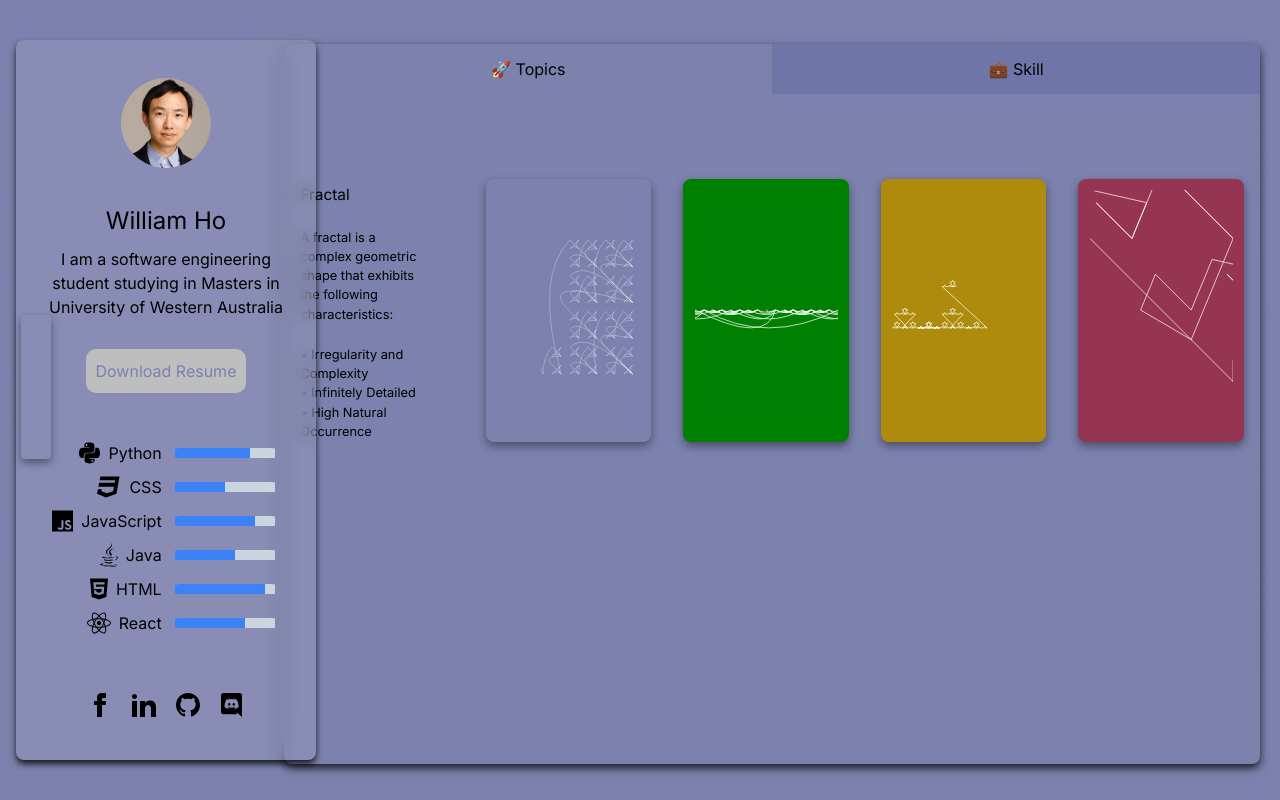
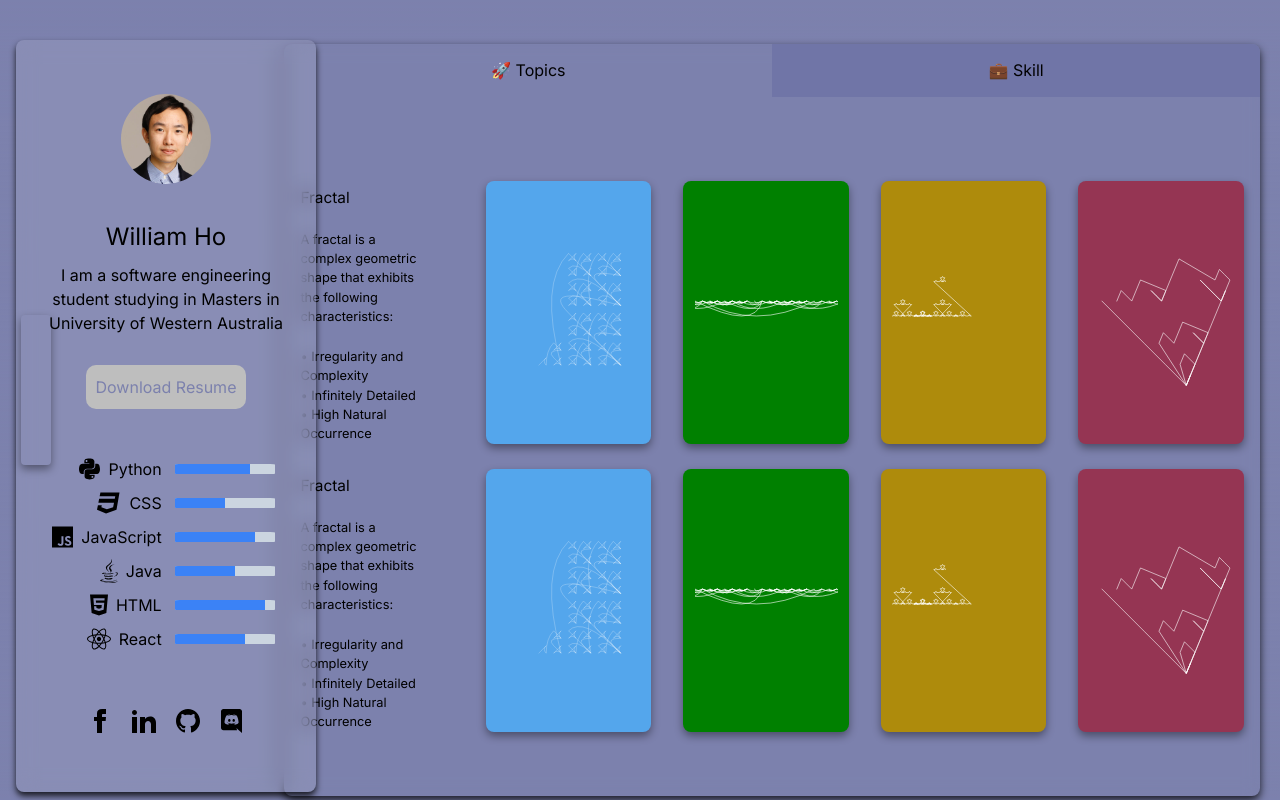
Before and after one commit to Will-H007/Fish-Pond, a Next.js app in the folder portfolio/: page /information in a window 1280 px wide. Built offline with nearby package versions, Linux system fonts and the light colour scheme.

Commit message:
fixed bug

```diff
--- a/portfolio/app/information/page.tsx
+++ b/portfolio/app/information/page.tsx
@@ -34,7 +34,7 @@ const DoubleLinkedListLayout: React.FC = () => {
         />
       </div>
 
-      <div className={`col-span-full row-span-full h-[45em] w-full ${isMenuOpen ? 'col-start-3 col-end-11' : ''}`} style={{ paddingLeft: `${isMenuOpen ? '10px' : '35px'}` }}>
+      <div className={`col-span-full row-span-full h-[47em] w-full ${isMenuOpen ? 'col-start-3 col-end-11' : ''}`} style={{ paddingLeft: `${isMenuOpen ? '10px' : '35px'}` }}>
         <GlassmorphismBox skill={<Skill />} experience={<Experience />} project={<Player/>}/>
       </div>
     </div>
--- a/portfolio/component/fractal/dragoncurve.tsx
+++ b/portfolio/component/fractal/dragoncurve.tsx
@@ -27,7 +27,7 @@ const DragonCurve: React.FC<DragonCurveProps> = ({ level, x, y, size }) => {
       return [{ type: 'line', x, y }];
     }
 
-    const newSize = size / Math.sqrt(2);
+    const newSize = size / Math.sqrt(4);
 
     const points: FractalPoint[] = [];
 
--- a/portfolio/component/fractal/fractal.tsx
+++ b/portfolio/component/fractal/fractal.tsx
@@ -111,7 +111,7 @@ const Fractal: React.FC<FractalProps> = ({ degree, area=500 , startingPoint = {
         width: '100%',
       }}
     >
-      <svg width="100%" height="100%" viewBox={`0 0 ${area} ${area}`} preserveAspectRatio="xMidYMid meet">
+      <svg width="100%" height="100%" viewBox={`0 0 ${area*1.2} ${area*1.2}`} preserveAspectRatio="xMidYMid meet">
         <motion.path
           style={{
             stroke: 'white',
--- a/portfolio/component/tabs/projects/customization.tsx
+++ b/portfolio/component/tabs/projects/customization.tsx
@@ -47,7 +47,7 @@ const Customization: React.FC<CustomizationProps> = ({ setDegree, Content, Flipp
           <div style={{ display: "flex", alignItems: "center", justifyContent: "center", height: "100%", transform: "rotateY(0deg)", backfaceVisibility: "hidden" }}>
             {!isFlipped ? (
               // Render custom fractal content or default ArrowFractal
-              Content || <ArrowFractal level={degree} x={5} y={5} />
+              Content || <ArrowFractal level={degree} x={50} y={50} />
             ) : (
               /* Add text or content for the flipped side */
               <div style={{ width: "15em", backfaceVisibility: "hidden", display: "flex", justifyContent: "center", }}>
--- a/portfolio/component/tabs/projects/projects.tsx
+++ b/portfolio/component/tabs/projects/projects.tsx
@@ -12,13 +12,13 @@ const Player: React.FC = () => {
   return (
 
 
-      <div style={{ display:"flex",flexDirection:"column",alignItems: "center",paddingRight: "1em",paddingLeft: "1em", width:"100%",height:"100%",borderRadius: '8px', gap:"1em",overflowY:"auto"}}>
+      <div style={{ display:"flex",flexDirection:"column",alignItems: "center",paddingRight: "1em",paddingLeft: "1em", width:"100%",height:"100%",borderRadius: '8px', gap:"2em",overflowY:"auto"}}>
 
 
 
 
 
-<div style={{display:"flex",flexDirection:"row",width:"100%", justifyContent:"center" ,gap: "2em"}}>
+<div style={{display:"flex",flexDirection:"row",width:"100%", height:"16em",justifyContent:"center" ,gap: "2em"}}>
             <div style={{ display: "flex", justifyContent: "center",alignItems: "center",flexDirection: "row", height:"25em", gap: "1em", paddingTop:"1em" }}>
                     <div style={{color:"black", display:'flex', flexWrap:"wrap",flexDirection:"row", width:"10em", height:"25em", paddingTop:"2em",fontSize:"0.8em", marginRight:"2em" }}>
                       <p style={{fontSize:"1.2em", marginTop:"1em"}}>Fractal</p>
@@ -37,10 +37,7 @@ const Player: React.FC = () => {
                       </li>
                     </ul>
                     </div>
-                {/* <div style={{paddingTop:"1em"}}>
 
-                  <Customization degree={degree} setDegree={setDegree} id="1" FlippedContent="Custom"/>
-              </div> */}
             </div>
 
 
@@ -48,7 +45,7 @@ const Player: React.FC = () => {
 
             <div style={{paddingTop:"1em"}}>
 
-            <Customization degree={degree} setDegree={setDegree} id="1" FlippedContent="Custom"/>   </div>
+            <Customization degree={degree} color="#54a6ec" setDegree={setDegree} id="1" FlippedContent="Custom" />   </div>
         </div>
 
             <div style={{ display: "flex", justifyContent: "center",alignItems: "center",flexDirection: "row", height:"25em", gap: "3em", paddingTop:"1em" }}>
@@ -72,7 +69,7 @@ const Player: React.FC = () => {
 
             <div style={{paddingTop:"1em"}}>
 
-            <Customization degree={degree} color="#953553" setDegree={setDegree} id="3" Content={<DragonCurve level={degree} x={0} y={0} size={200}/>} FlippedContent="Dragon's Curve"/>
+            <Customization degree={degree} color="#953553" setDegree={setDegree} id="3" Content={<DragonCurve level={degree} x={20} y={100} size={200}/>} FlippedContent="Dragon's Curve"/>
 
           </div>
         </div>
@@ -86,9 +83,9 @@ const Player: React.FC = () => {
 
 
 
-      {/* <div style={{display:"flex",flexDirection:"row",width:"100%", justifyContent:"center" ,gap: "2em"}}>
+            <div style={{display:"flex",flexDirection:"row",width:"100%", justifyContent:"center" ,gap: "2em"}}>
             <div style={{ display: "flex", justifyContent: "center",alignItems: "center",flexDirection: "row", height:"25em", gap: "1em", paddingTop:"1em" }}>
-                    <div style={{color:"black", display:'flex', flexWrap:"wrap",flexDirection:"row", width:"10em", height:"25em", paddingBottom:"1.5em",fontSize:"0.8em", marginRight:"2em" }}>
+                    <div style={{color:"black", display:'flex', flexWrap:"wrap",flexDirection:"row", width:"10em", height:"25em", paddingTop:"2em",fontSize:"0.8em", marginRight:"2em" }}>
                       <p style={{fontSize:"1.2em", marginTop:"1em"}}>Fractal</p>
                     <p>
                       A fractal is a complex geometric shape that exhibits the following characteristics:
@@ -105,9 +102,22 @@ const Player: React.FC = () => {
                       </li>
                     </ul>
                     </div>
+
+            </div>
+
+
+            <div style={{ display: "flex", justifyContent: "center",alignItems: "center",flexDirection: "row", height:"25em", gap: "3em", paddingTop:"1em" }}>
+
+            <div style={{paddingTop:"1em"}}>
+
+            <Customization degree={degree} color="#54a6ec" setDegree={setDegree} id="1" FlippedContent="Custom" />   </div>
+        </div>
+
+            <div style={{ display: "flex", justifyContent: "center",alignItems: "center",flexDirection: "row", height:"25em", gap: "3em", paddingTop:"1em" }}>
+
                 <div style={{paddingTop:"1em"}}>
 
-                  <Customization degree={degree} setDegree={setDegree} />
+                  <Customization degree={degree} color="green" setDegree={setDegree} id="2" Content={<SierpinskiTriangle level={degree} x={100} y={100} size={200}/>} FlippedContent={"Wave"}/>
               </div>
             </div>
 
@@ -116,16 +126,7 @@ const Player: React.FC = () => {
 
                 <div style={{paddingTop:"1em"}}>
 
-                  <Customization degree={degree} setDegree={setDegree} />
-              </div>
-            </div>
-
-
-            <div style={{ display: "flex", justifyContent: "center",alignItems: "center",flexDirection: "row", height:"25em", gap: "3em", paddingTop:"1em" }}>
-
-                <div style={{paddingTop:"1em"}}>
-
-                  <Customization degree={degree} setDegree={setDegree} />
+                  <Customization degree={degree} color="#ae8b0c" setDegree={setDegree} id="3" Content={<KochSnowflake level={degree} x={-30} y={125} size={200}/>} FlippedContent="SnowFlake"/>
               </div>
             </div>
 
@@ -133,11 +134,12 @@ const Player: React.FC = () => {
 
             <div style={{paddingTop:"1em"}}>
 
-              <Customization degree={degree} setDegree={setDegree} />
+            <Customization degree={degree} color="#953553" setDegree={setDegree} id="3" Content={<DragonCurve level={degree} x={20} y={100} size={200}/>} FlippedContent="Dragon's Curve"/>
+
           </div>
         </div>
 
-            </div> */}
+            </div>
 
 
 
```
